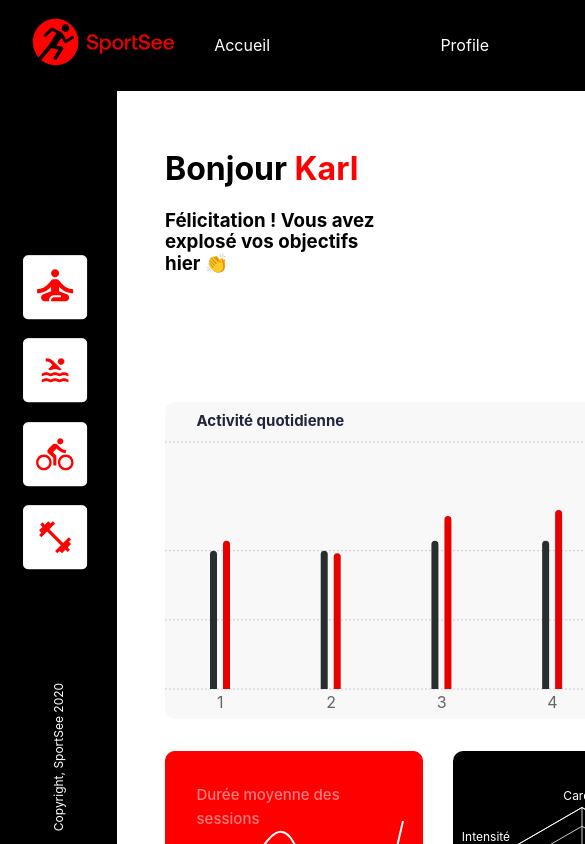
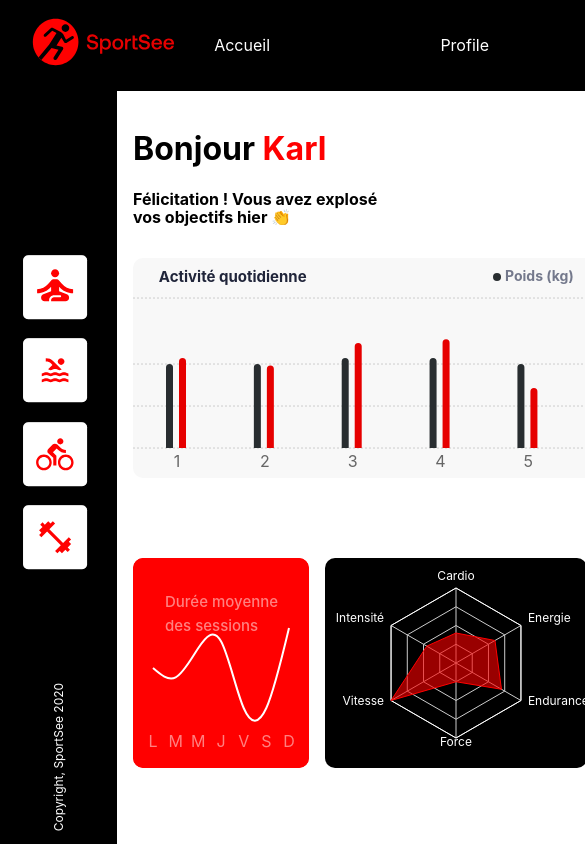
Before and after one commit to Yan-Coquoz/SportSee, a React (Create React App) app: page /user in a window 390 px wide. Shown: the top 844 px of the page, 585 px wide, since content can reach past the window. Built offline with nearby package versions, Linux system fonts and the light colour scheme.

Commit message:
Dashboard adapté au 1024px*780px

```diff
--- a/src/components/App/App.scss
+++ b/src/components/App/App.scss
@@ -9,3 +9,10 @@
 
 // Le projet doit être visible en 1024 / 780
 // version mobile pas obligatoire.
+@media screen and (max-width: 1330px) {
+  .App {
+    &__container {
+      padding-left: calc(117px + 1rem);
+    }
+  }
+}
--- a/src/components/BarChart/style.scss
+++ b/src/components/BarChart/style.scss
@@ -1,6 +1,6 @@
 .barchart__container {
   position: relative;
-  width: 835px;
+  width: 100%;
   height: 320px;
   background: #f8f8f8;
   border-radius: 10px;
@@ -37,3 +37,13 @@
 .into__tooltip-list {
   font-size: 10px;
 }
+@media screen and (max-width: 1330px) {
+  .barchart__container {
+    height: 250px;
+  }
+}
+@media screen and (max-width: 1024px) {
+  .barchart__container {
+    height: 220px;
+  }
+}
--- a/src/components/Header/style.scss
+++ b/src/components/Header/style.scss
@@ -1,7 +1,22 @@
 .header-container {
+  &__accueil {
+    & span {
+      color: red;
+    }
+  }
+}
+@media screen and (max-width: 1330px) {
+  .header-container {
+    & h1 {
+      font-size: 2em;
+    }
+    & h3 {
+      font-size: 1em;
+    }
     &__accueil {
-        & span {
-            color: red;
-        }
+      & span {
+        color: red;
+      }
     }
+  }
 }
--- a/src/components/LineChart/index.js
+++ b/src/components/LineChart/index.js
@@ -26,16 +26,10 @@ const GraphLineChart = ({ average }) => {
   return (
     <div className="linechart">
       <p className="linechart__title">Durée moyenne des sessions</p>
-      <ResponsiveContainer
-        width="100%"
-        height={263}
-        margin={{ top: 0, right: 0, bottom: 0, left: 0 }}
-      >
+      <ResponsiveContainer margin={{ top: 0, right: 0, bottom: 0, left: 0 }}>
         <LineChart
           data={average.sessions}
           style={{ background: "red", borderRadius: "10px" }}
-          width={258}
-          height={235}
           margin={{ top: 0, right: 0, bottom: 10, left: 0 }}
         >
           <Line
--- a/src/components/LineChart/style.scss
+++ b/src/components/LineChart/style.scss
@@ -1,10 +1,11 @@
 .linechart {
-  width: 258px;
+  width: 100%;
   height: 263px;
   background-color: red;
   position: relative;
   border-radius: 10px;
   overflow: hidden;
+  min-width: 176px;
   &:hover {
     box-shadow: 2px 2px 2px rgba(0, 0, 0, 0.3);
   }
@@ -32,3 +33,13 @@
 .recharts-layer.recharts-line + .recharts-curve.recharts-line-curve {
   width: 258px !important;
 }
+@media screen and (max-width: 1330px) {
+  .linechart {
+    height: 230px;
+  }
+}
+@media screen and (max-width: 1024px) {
+  .linechart {
+    height: 210px;
+  }
+}
--- a/src/components/RadarChart/index.js
+++ b/src/components/RadarChart/index.js
@@ -22,8 +22,8 @@ const GraphRadarChart = ({ perf }) => {
 
   return (
     <div className="radarchart">
-      <ResponsiveContainer width={"100%"} height={263}>
-        <RadarChart outerRadius={75} height={263} data={datas}>
+      <ResponsiveContainer>
+        <RadarChart outerRadius={75} data={datas}>
           <PolarGrid />
           <PolarAngleAxis
             dataKey="kind"
--- a/src/components/RadarChart/style.scss
+++ b/src/components/RadarChart/style.scss
@@ -1,9 +1,20 @@
 .radarchart {
-  width: 258px;
+  width: 100%;
   height: 263px;
+  min-width: 262px;
   background: #000;
   border-radius: 10px;
   &:hover {
     box-shadow: 2px 2px 2px rgba(0, 0, 0, 0.3);
   }
 }
+@media screen and (max-width: 1330px) {
+  .radarchart {
+    height: 230px;
+  }
+}
+@media screen and (max-width: 1024px) {
+  .radarchart {
+    height: 210px;
+  }
+}
--- a/src/components/RadialChart/style.scss
+++ b/src/components/RadialChart/style.scss
@@ -1,9 +1,10 @@
 .radialchart {
-  width: 258px;
+  width: 100%;
   height: 263px;
   background-color: #f8f8f8;
   border-radius: 10px;
   position: relative;
+  min-width: 210px;
   &:hover {
     box-shadow: 2px 2px 2px rgba(0, 0, 0, 0.3);
   }
@@ -42,3 +43,23 @@
     }
   }
 }
+@media screen and (max-width: 1330px) {
+  .radialchart {
+    height: 230px;
+
+    &__bloc-score {
+      width: 120px;
+      height: 120px;
+    }
+  }
+}
+@media screen and (max-width: 1024px) {
+  .radialchart {
+    height: 210px;
+
+    &__bloc-score {
+      width: 110px;
+      height: 110px;
+    }
+  }
+}
--- a/src/components/StatCard/style.scss
+++ b/src/components/StatCard/style.scss
@@ -24,3 +24,19 @@
     }
   }
 }
+@media screen and (max-width: 1330px) {
+  .statcard {
+    height: 110px;
+    width: 215px;
+  }
+}
+@media screen and (max-width: 1100px) {
+  .statcard {
+    height: 85px;
+    width: 190px;
+    gap: 1rem;
+    &__bloc_value-data {
+      font-size: 15px;
+    }
+  }
+}
--- a/src/pages/Dashboard/index.js
+++ b/src/pages/Dashboard/index.js
@@ -87,6 +87,7 @@ const Dashboard = () => {
             setIsData(true);
           }
         } catch (error) {
+          console.log(error);
           setGetError(true);
           setFirstFetch(false);
           setIsData(false);
@@ -115,7 +116,7 @@ const Dashboard = () => {
           navigate("/error");
           console.log("Error 503 Service Unavailable");
         }
-      }, 1500);
+      }, 900);
       return () => clearTimeout(launchError);
     }
   }, [isData, scores, localStorage.getItem("error")]);
--- a/src/pages/Dashboard/style.scss
+++ b/src/pages/Dashboard/style.scss
@@ -5,22 +5,25 @@
     padding: 130px 0 4.8rem 0;
   }
   &__bloc-graphic {
-    max-width: 1440px;
-    min-width: calc(835px + 31px + 258px);
     height: calc(320px + 30px + 262px);
     margin: 2rem auto;
     display: flex;
     justify-content: center;
     gap: 2rem;
+    padding-right: 2rem;
     &__bloc-chart {
       gap: 2rem;
       display: flex;
-      width: 835px;
+      min-width: 675px;
+      width: 100%;
+      height: 100%;
       flex-direction: column;
+      justify-content: space-between;
     }
     &__bloc-otherchart {
       display: flex;
       justify-content: space-between;
+      gap: 2rem;
     }
 
     &__statcard {
@@ -33,3 +36,38 @@
     }
   }
 }
+
+@media screen and (max-width: 1330px) {
+  .dashboard {
+    &__bloc-header {
+      padding: 110px 0 2rem 0;
+    }
+    &__bloc-graphic {
+      margin-top: 0;
+      margin-left: 1rem;
+      justify-content: space-between;
+      height: calc(250px + 30px + 230px);
+      gap: 0.5rem;
+      &__bloc-otherchart {
+        gap: 1rem;
+      }
+    }
+  }
+}
+@media screen and (max-width: 1100px) {
+  .dashboard {
+    &__bloc-header {
+      padding: 110px 0 1rem 0;
+    }
+    &__bloc-graphic {
+      margin-left: 0;
+      justify-content: space-between;
+      height: calc(250px + 30px + 230px);
+      gap: 0.8rem;
+      padding-right: 0.5rem;
+      &__bloc-otherchart {
+        gap: 1rem;
+      }
+    }
+  }
+}
```
